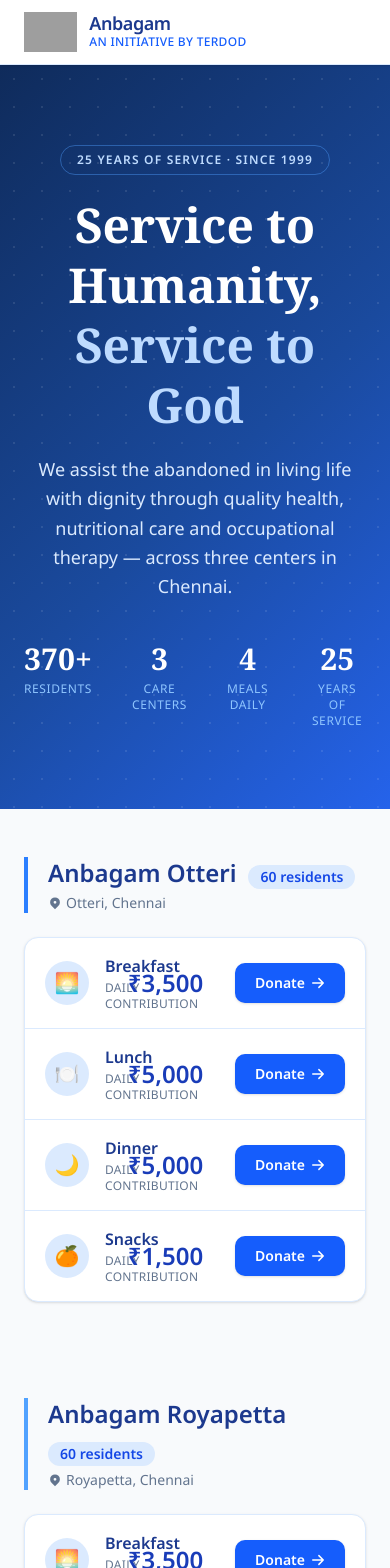
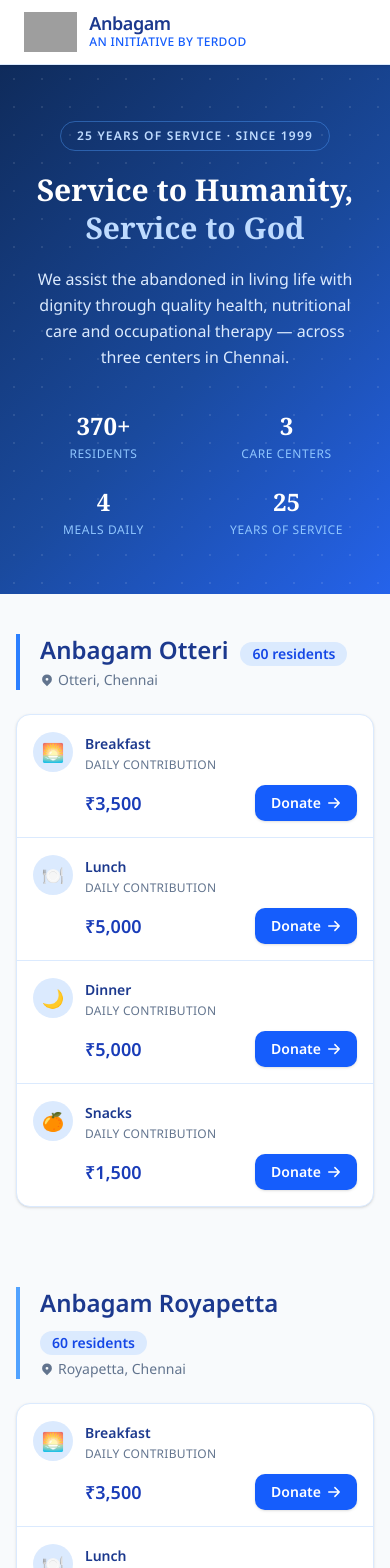
Before and after one commit to varun-raj/anbagam-ngo, a Next.js app: page / in a window 390 px wide. Shown: the top 1568 px of the page. Built offline with nearby package versions, Linux system fonts and the light colour scheme; grey boxes are pictures that could not be loaded.

Commit message:
fix: mobile responsive layout for MealCard, Hero stats, and section padding

```diff
--- a/components/Hero.tsx
+++ b/components/Hero.tsx
@@ -2,7 +2,7 @@
 export function Hero() {
   return (
     <section
-      className="relative overflow-hidden py-20 px-6"
+      className="relative overflow-hidden py-14 sm:py-20 px-6"
       style={{
         background: "linear-gradient(135deg, #0f2b5b 0%, #1a4a9e 55%, #2563eb 100%)",
       }}
@@ -11,8 +11,7 @@ export function Hero() {
       <div
         className="absolute inset-0 opacity-10"
         style={{
-          backgroundImage:
-            "radial-gradient(circle, #ffffff 1px, transparent 1px)",
+          backgroundImage: "radial-gradient(circle, #ffffff 1px, transparent 1px)",
           backgroundSize: "28px 28px",
         }}
       />
@@ -21,28 +20,29 @@ export function Hero() {
           25 Years of Service · Since 1999
         </span>
         <h2
-          className="text-5xl font-bold text-white mb-5 leading-tight"
+          className="text-3xl sm:text-5xl font-bold text-white mb-5 leading-tight"
           style={{ fontFamily: "'Noto Serif', serif" }}
         >
           Service to Humanity,<br />
           <em className="not-italic text-blue-200">Service to God</em>
         </h2>
-        <p className="text-blue-100 text-lg max-w-xl mx-auto leading-relaxed">
+        <p className="text-blue-100 text-base sm:text-lg max-w-xl mx-auto leading-relaxed">
           We assist the abandoned in living life with dignity through quality
           health, nutritional care and occupational therapy — across three
           centers in Chennai.
         </p>
 
-        <div className="mt-10 flex justify-center gap-10">
+        {/* Stats — 2×2 on mobile, single row on sm+ */}
+        <div className="mt-10 grid grid-cols-2 sm:flex sm:justify-center gap-6 sm:gap-10">
           {[
             { value: "370+", label: "Residents" },
-            { value: "3", label: "Care Centers" },
-            { value: "4", label: "Meals Daily" },
-            { value: "25", label: "Years of Service" },
+            { value: "3",    label: "Care Centers" },
+            { value: "4",    label: "Meals Daily" },
+            { value: "25",   label: "Years of Service" },
           ].map((stat, i) => (
             <div key={i} className="text-center">
               <div
-                className="text-3xl font-bold text-white"
+                className="text-2xl sm:text-3xl font-bold text-white"
                 style={{ fontFamily: "'Noto Serif', serif" }}
               >
                 {stat.value}
--- a/components/LocationSection.tsx
+++ b/components/LocationSection.tsx
@@ -15,7 +15,7 @@ const accentColors = [
 
 export function LocationSection({ center, index }: LocationSectionProps) {
   return (
-    <section className="py-12 px-6 bg-slate-50">
+    <section className="py-10 sm:py-12 px-4 sm:px-6 bg-slate-50">
       <div className="max-w-3xl mx-auto">
         {/* Section header */}
         <div className={`border-l-4 pl-5 mb-6 ${accentColors[index % accentColors.length]}`}>
--- a/components/MealCard.tsx
+++ b/components/MealCard.tsx
@@ -1,4 +1,4 @@
-// components/MealCard.tsx — horizontal list row
+// components/MealCard.tsx — horizontal list row, mobile-responsive
 import { buildUpiLink, type Meal } from "@/lib/config";
 
 interface MealCardProps {
@@ -11,20 +11,20 @@ export function MealCard({ meal, isLast = false }: MealCardProps) {
 
   return (
     <div
-      className={`flex items-center gap-4 py-4 px-5 group hover:bg-blue-50/60 transition-colors duration-150 ${
+      className={`py-4 px-4 sm:px-5 group hover:bg-blue-50/60 transition-colors duration-150 ${
         !isLast ? "border-b border-blue-100" : ""
       }`}
     >
+      {/* Mobile: stacked two-line layout | Desktop: single row */}
+      <div className="flex items-center gap-3">
         {/* Icon bubble */}
-      <div className="flex-shrink-0 w-11 h-11 rounded-full bg-blue-100 flex items-center justify-center text-xl">
+        <div className="flex-shrink-0 w-10 h-10 sm:w-11 sm:h-11 rounded-full bg-blue-100 flex items-center justify-center text-lg sm:text-xl">
           {meal.icon}
         </div>
 
-      {/* Name */}
+        {/* Name + label */}
         <div className="flex-1 min-w-0">
-        <span
-          className="font-semibold text-blue-900 text-base"
-        >
+          <span className="font-semibold text-blue-900 text-sm sm:text-base">
             {meal.name}
           </span>
           <span className="block text-xs text-slate-500 mt-0.5 uppercase tracking-wide">
@@ -32,19 +32,17 @@ export function MealCard({ meal, isLast = false }: MealCardProps) {
           </span>
         </div>
 
-      {/* Amount */}
-      <div
-        className="flex-shrink-0 text-right mr-4"
-      >
-        <span className="text-2xl font-bold text-blue-800">
+        {/* Amount — hidden on smallest screens, shown sm+ */}
+        <div className="hidden sm:block flex-shrink-0 text-right mr-3">
+          <span className="text-xl font-bold text-blue-800">
             ₹{meal.amount.toLocaleString("en-IN")}
           </span>
         </div>
 
-      {/* Donate button */}
+        {/* Donate button — desktop */}
         <a
           href={upiLink}
-        className="flex-shrink-0 inline-flex items-center gap-1.5 bg-blue-600 hover:bg-blue-700 active:bg-blue-800 text-white text-sm font-semibold px-5 py-2.5 rounded-lg transition-colors duration-150 shadow-sm hover:shadow-md"
+          className="hidden sm:inline-flex flex-shrink-0 items-center gap-1.5 bg-blue-600 hover:bg-blue-700 active:bg-blue-800 text-white text-sm font-semibold px-4 py-2 rounded-lg transition-colors duration-150 shadow-sm hover:shadow-md"
         >
           Donate
           <svg className="w-3.5 h-3.5" fill="none" viewBox="0 0 24 24" stroke="currentColor" strokeWidth={2.5}>
@@ -52,5 +50,23 @@ export function MealCard({ meal, isLast = false }: MealCardProps) {
           </svg>
         </a>
       </div>
+
+      {/* Mobile second row: amount + full-width donate button */}
+      <div className="flex items-center gap-3 mt-3 sm:hidden">
+        <div className="w-10 flex-shrink-0" /> {/* spacer aligns with icon above */}
+        <span className="text-lg font-bold text-blue-800 flex-1">
+          ₹{meal.amount.toLocaleString("en-IN")}
+        </span>
+        <a
+          href={upiLink}
+          className="flex-shrink-0 inline-flex items-center gap-1.5 bg-blue-600 active:bg-blue-800 text-white text-sm font-semibold px-4 py-2 rounded-lg transition-colors duration-150 shadow-sm"
+        >
+          Donate
+          <svg className="w-3.5 h-3.5" fill="none" viewBox="0 0 24 24" stroke="currentColor" strokeWidth={2.5}>
+            <path strokeLinecap="round" strokeLinejoin="round" d="M13.5 4.5L21 12m0 0l-7.5 7.5M21 12H3" />
+          </svg>
+        </a>
+      </div>
+    </div>
   );
 }
```
Lines whose indentation alone changed are shown as unchanged.
